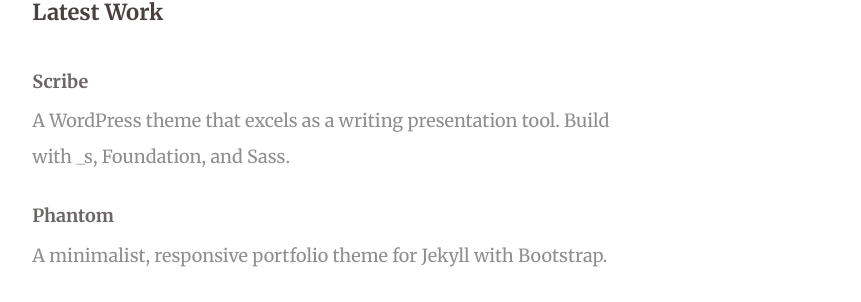
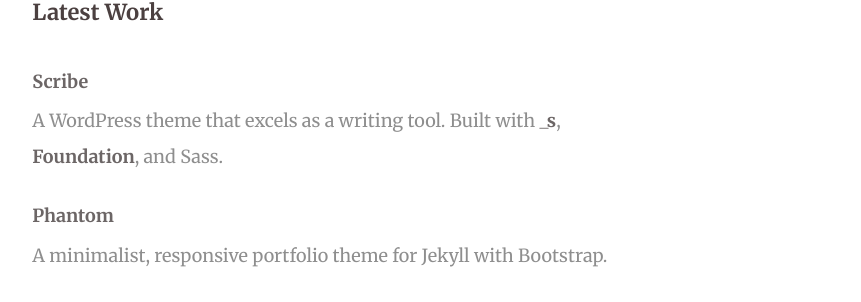
Before and after one commit to jamigibbs/portfolio, a Jekyll site: the page built from _posts/2016-06-16-scribe.md, in a window 1280 px wide. Shown: the part 1117-1419 px from the top of the page, without its empty margins (314-1175 px from the left). Built offline with Jekyll 4.4.1, drawn with Linux system fonts in a browser that asks for light colours; nearby versions of some CDN libraries.

Commit message:
Fixing typo and adding links to Scribe post

```diff
--- a/_posts/2016-06-16-scribe.md
+++ b/_posts/2016-06-16-scribe.md
@@ -4,4 +4,4 @@ title: Scribe
 git: https://github.com/jamigibbs/scribe
 ---
 
-A WordPress theme that excels as a writing presentation tool. Build with _s, Foundation, and Sass.
+A WordPress theme that excels as a writing tool. Built with [_s](http://underscores.me/), [Foundation](http://foundation.zurb.com/), and Sass.
```
